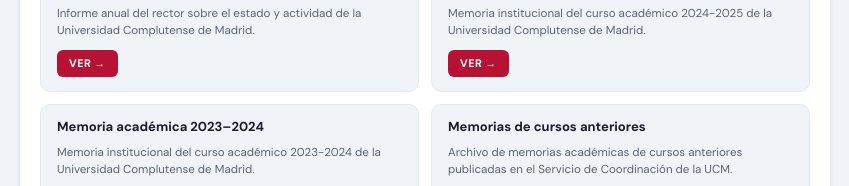
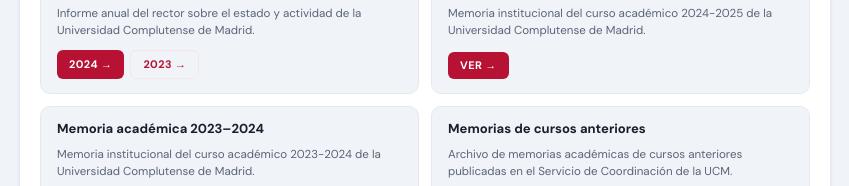
Before and after one commit to ucm-transparencia/rendicion-cuentas, a plain HTML site: page index.html in a window 1280 px wide. Shown: the part 410-596 px from the top of the page, 339-1188 px from the left. Drawn offline with Linux system fonts and the light colour scheme.

Commit message:
Update index.html

```diff
--- a/index.html
+++ b/index.html
@@ -195,7 +195,8 @@ a { color:inherit; text-decoration:none }
               <div class="card-title">Informe del rector</div>
               <div class="card-desc">Informe anual del rector sobre el estado y actividad de la Universidad Complutense de Madrid.</div>
               <div class="card-actions">
-                <a href="#" class="btn btn-rojo" target="_blank" rel="noopener" aria-label="Ver informe del rector">Ver →</a>
+                <a href="https://www.ucm.es/portaldetransparencia/informe-rector-2024" class="btn btn-rojo" target="_blank" rel="noopener" aria-label="Ver informe del rector 2024">2024 →</a>
+                <a href="https://www.ucm.es/portaldetransparencia/informe-rector-2023" class="btn btn-ghost" target="_blank" rel="noopener" aria-label="Ver informe del rector 2023">2023 →</a>
               </div>
             </div>
 
@@ -335,7 +336,7 @@ a { color:inherit; text-decoration:none }
               <div class="card-title">Defensoría universitaria</div>
               <div class="card-desc">Órgano comisionado para la defensa de los derechos y libertades de la comunidad universitaria.</div>
               <div class="card-actions">
-                <a href="https://www.ucm.es/defensoria-universitaria" class="btn btn-rojo" target="_blank" rel="noopener" aria-label="Ver información de la Defensoría universitaria">Ver →</a>
+                <a href="#" class="btn btn-rojo" target="_blank" rel="noopener" aria-label="Ver información de la Defensoría universitaria">Ver →</a>
               </div>
             </div>
 
@@ -343,7 +344,7 @@ a { color:inherit; text-decoration:none }
               <div class="card-title">Inspección de servicios</div>
               <div class="card-desc">Control del funcionamiento de los servicios administrativos y académicos de la UCM.</div>
               <div class="card-actions">
-                <a href="https://www.ucm.es/inspeccion-de-servicios" class="btn btn-rojo" target="_blank" rel="noopener" aria-label="Ver información de la Inspección de servicios">Ver →</a>
+                <a href="#" class="btn btn-rojo" target="_blank" rel="noopener" aria-label="Ver información de la Inspección de servicios">Ver →</a>
               </div>
             </div>
 
```
